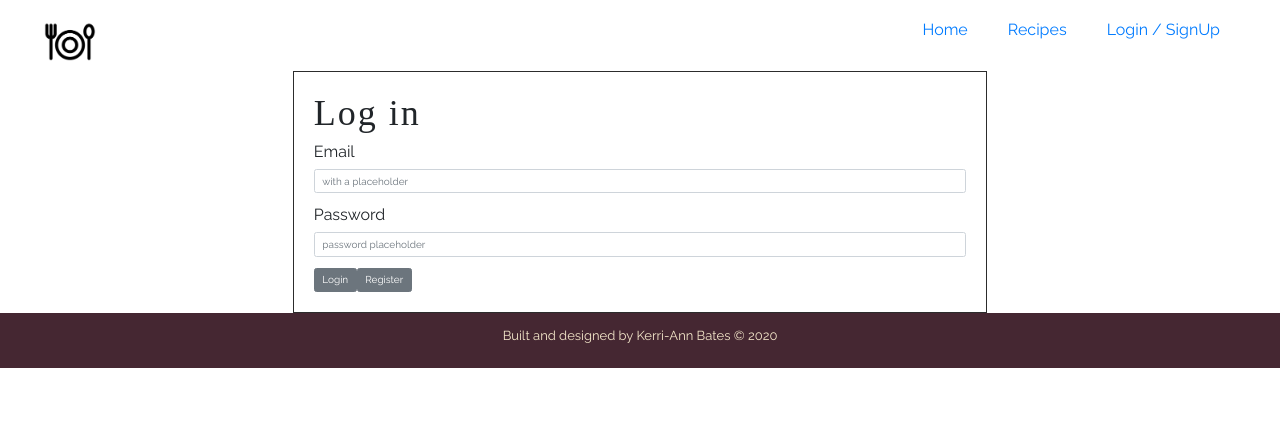
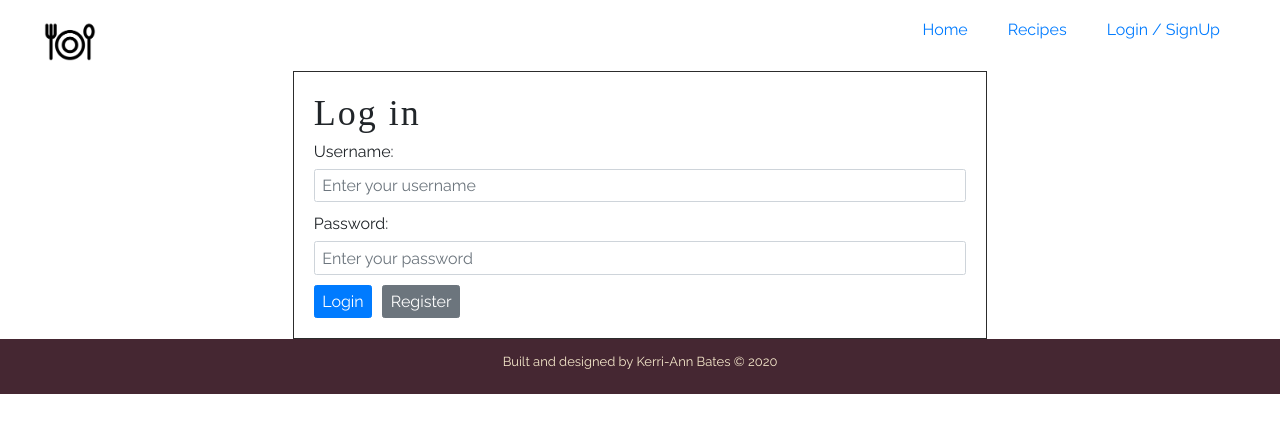
Before and after one commit to Kerri-AnnBates/recipe-app, a React (Create React App) app in the folder app/: page /login in a window 1280 px wide. Shown: the top 432 px of the page. Built offline with nearby package versions, Linux system fonts and the light colour scheme; a web font is replaced by a local one.

Commit message:
styles for form

```diff
--- a/app/src/components/forms/Login.js
+++ b/app/src/components/forms/Login.js
@@ -16,15 +16,15 @@ function Login() {
                   <h1>Log in</h1>
                   <Form>
                      <FormGroup>
-                        <Label for="exampleEmail">Email</Label>
-                        <Input type="email" name="email" id="exampleEmail" placeholder="with a placeholder" />
+                        <Label for="username">Username:</Label>
+                        <Input type="username" name="username" id="username" placeholder="Enter your username" />
                      </FormGroup>
                      <FormGroup>
-                        <Label for="examplePassword">Password</Label>
-                        <Input type="password" name="password" id="examplePassword" placeholder="password placeholder" />
+                        <Label for="password">Password:</Label>
+                        <Input type="password" name="password" id="password" placeholder="Enter your password" />
                      </FormGroup>
-                     <Button>Login</Button>
-                     <Button>Register</Button>
+                     <Button color="primary">Login</Button>
+                     <Button color="secondary">Register</Button>
                   </Form>
                </div>
             </div>
--- a/app/src/styles/forms.scss
+++ b/app/src/styles/forms.scss
@@ -3,4 +3,17 @@
    border: 1px solid #2c2c2c;
    margin: auto;
    padding: 2rem;
+
+   .btn {
+      margin-right: 1rem;
+   }
 }
+
+// Reactstrap overrides
+.form-control {
+   font-size: 1.6rem;
+}
+
+.btn {
+   font-size: 1.6rem;
+}
```
